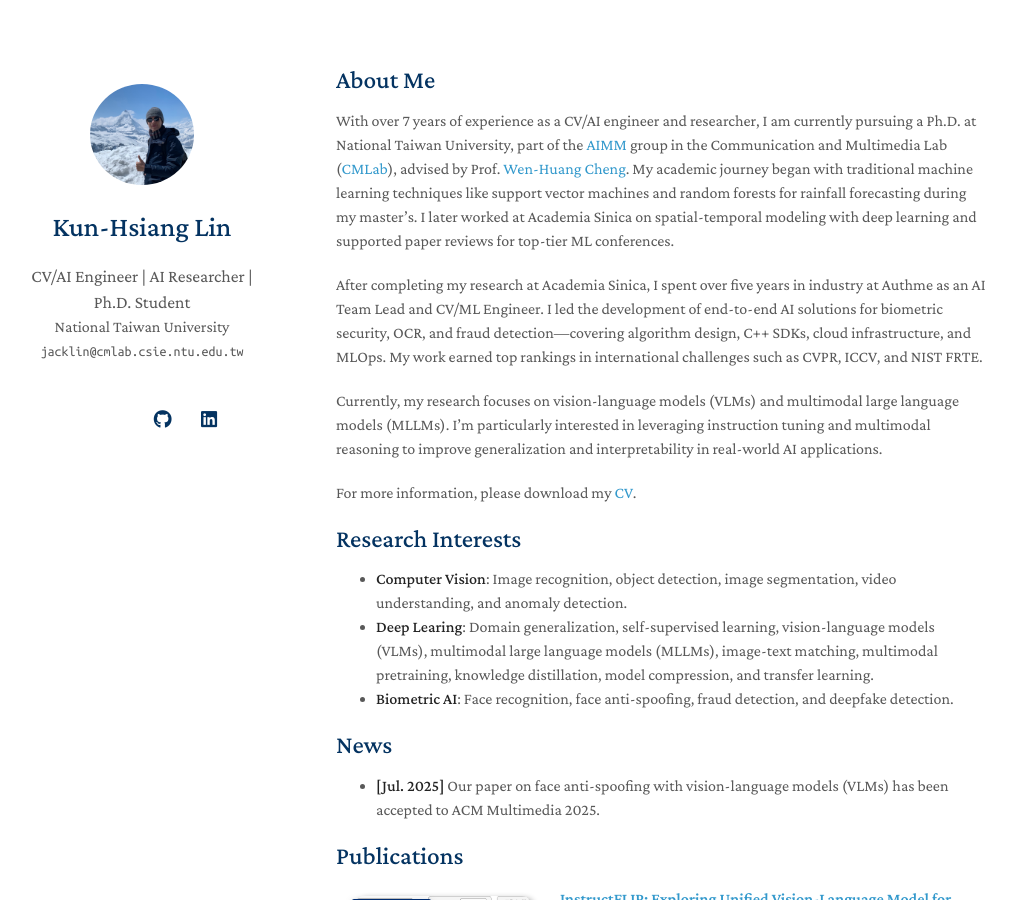
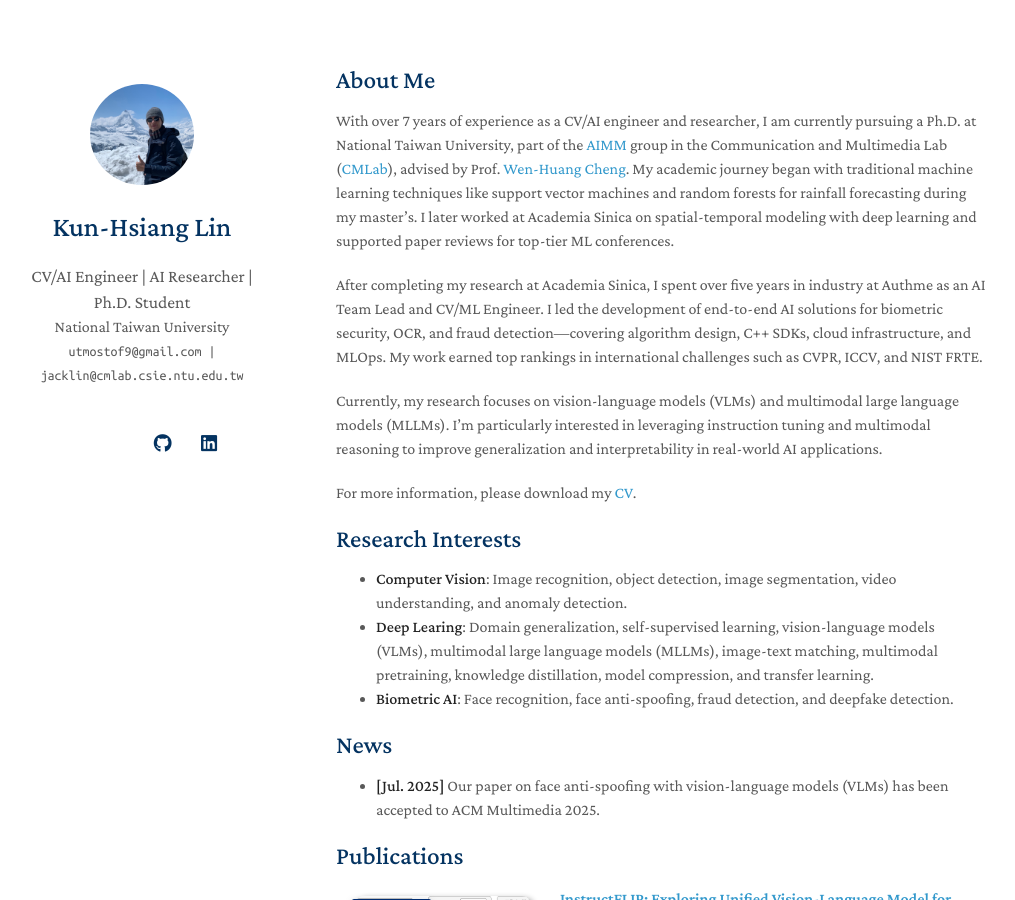
Before and after one commit to kunkunlin1221/kunkunlin1221.github.io, a Jekyll site: the page built from index.md, in a window 1280 px wide and 900 px high. Shown: the whole window, without its empty margins (134-1149 px from the left). Built offline with Jekyll 4.4.1, drawn with Linux system fonts in a browser that asks for light colours; a style sheet for code colours, icons or effects is not loaded; our own code applies the rules of GitHub Pages for plain Markdown files.

Commit message:
[C] Update about me and resume

```diff
--- a/_config.yml
+++ b/_config.yml
@@ -4,7 +4,7 @@
 affiliation: National Taiwan University
 # department: Communication and Multimedia Lab (CMLab)
 # group: AIMM Group
-email: jacklin@cmlab.csie.ntu.edu.tw
+email: utmostof9@gmail.com | jacklin@cmlab.csie.ntu.edu.tw
 
 # Search Engine Optimization (SEO)
 # The following information is used to improve the website traffic from search engines, e.g., Google.
```
Also changed, not shown: 1 other file.
